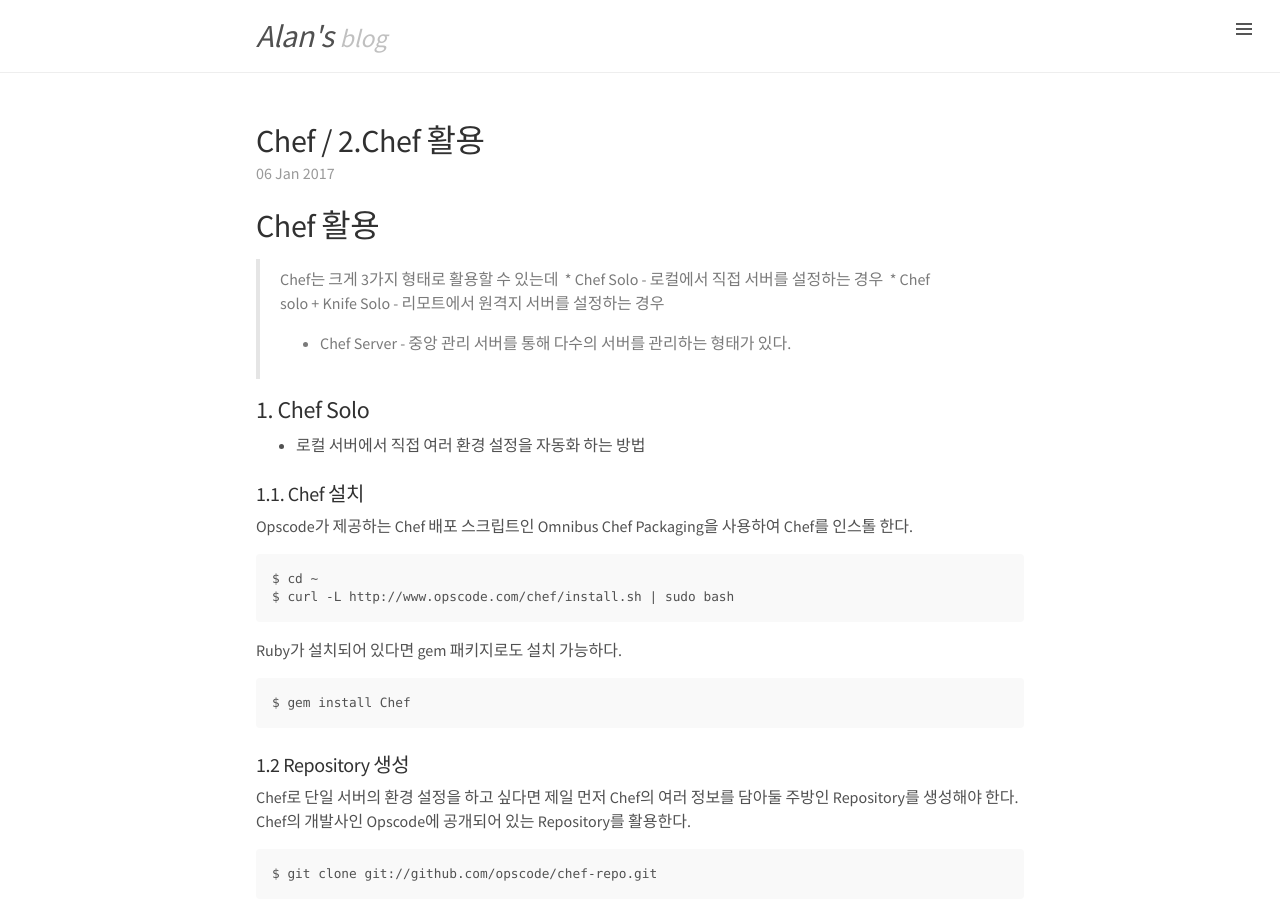
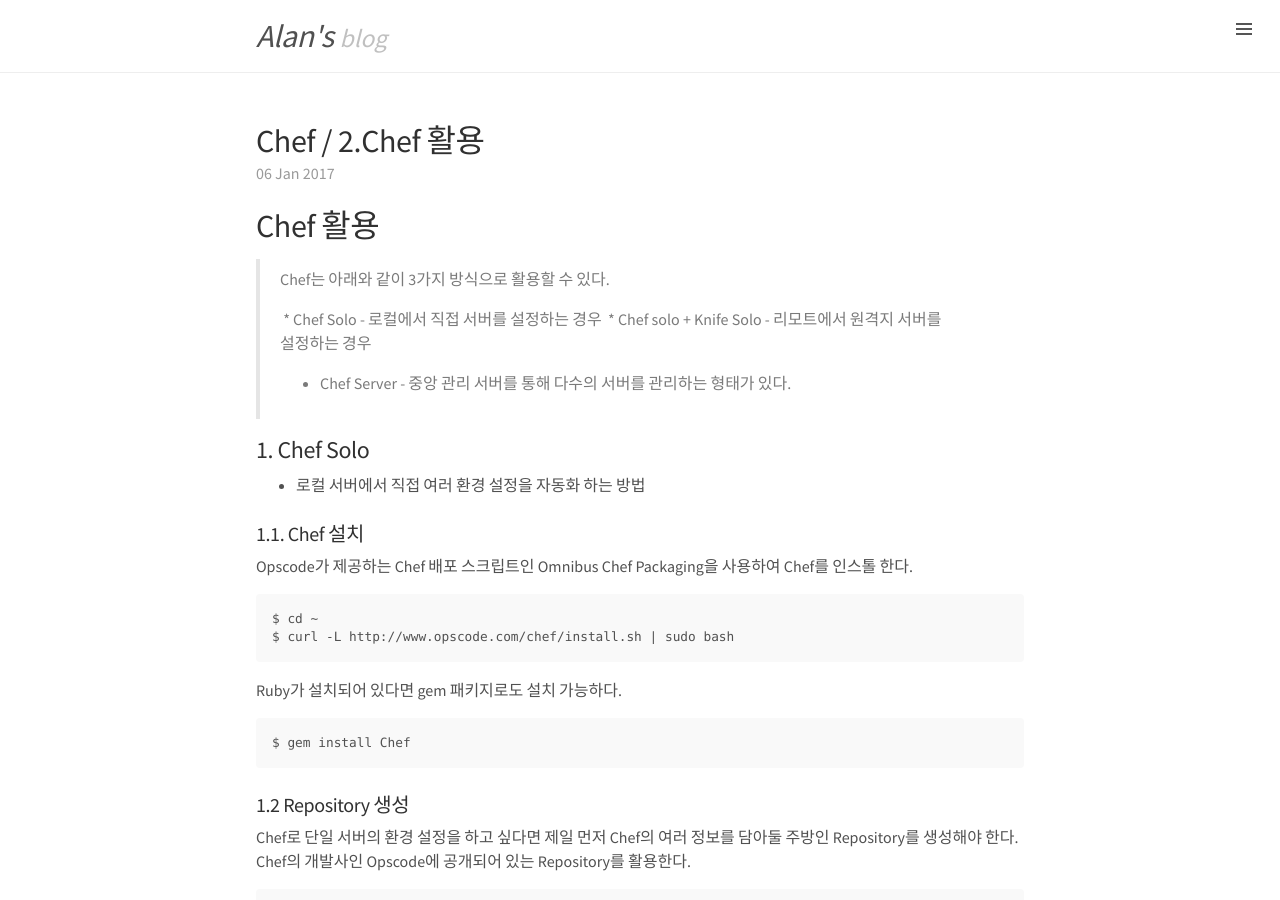
Before and after one commit to AlanSSKim/alansskim.github.io, a Jekyll site: the page built from _posts/DevOps/Chef/2017-01-06-chef02.md, in a window 1280 px wide and 900 px high. Built offline with Jekyll 4.4.1, drawn with Linux system fonts in a browser that asks for light colours; Markdown is read by kramdown in place of the engine named in the settings; comment, search, counter and statistics services are not loaded.

Commit message:
Update 2017-01-06-chef02.md

```diff
--- a/_posts/DevOps/Chef/2017-01-06-chef02.md
+++ b/_posts/DevOps/Chef/2017-01-06-chef02.md
@@ -7,7 +7,8 @@ comments: true
 ---
 
 # Chef 활용
-> Chef는 크게 3가지 형태로 활용할 수 있는데
+> Chef는 아래와 같이 3가지 방식으로 활용할 수 있다.
+>
 > * Chef Solo - 로컬에서 직접 서버를 설정하는 경우
 > * Chef solo + Knife Solo - 리모트에서 원격지 서버를 설정하는 경우
 > * Chef Server - 중앙 관리 서버를 통해 다수의 서버를 관리하는 형태가 있다.
```
